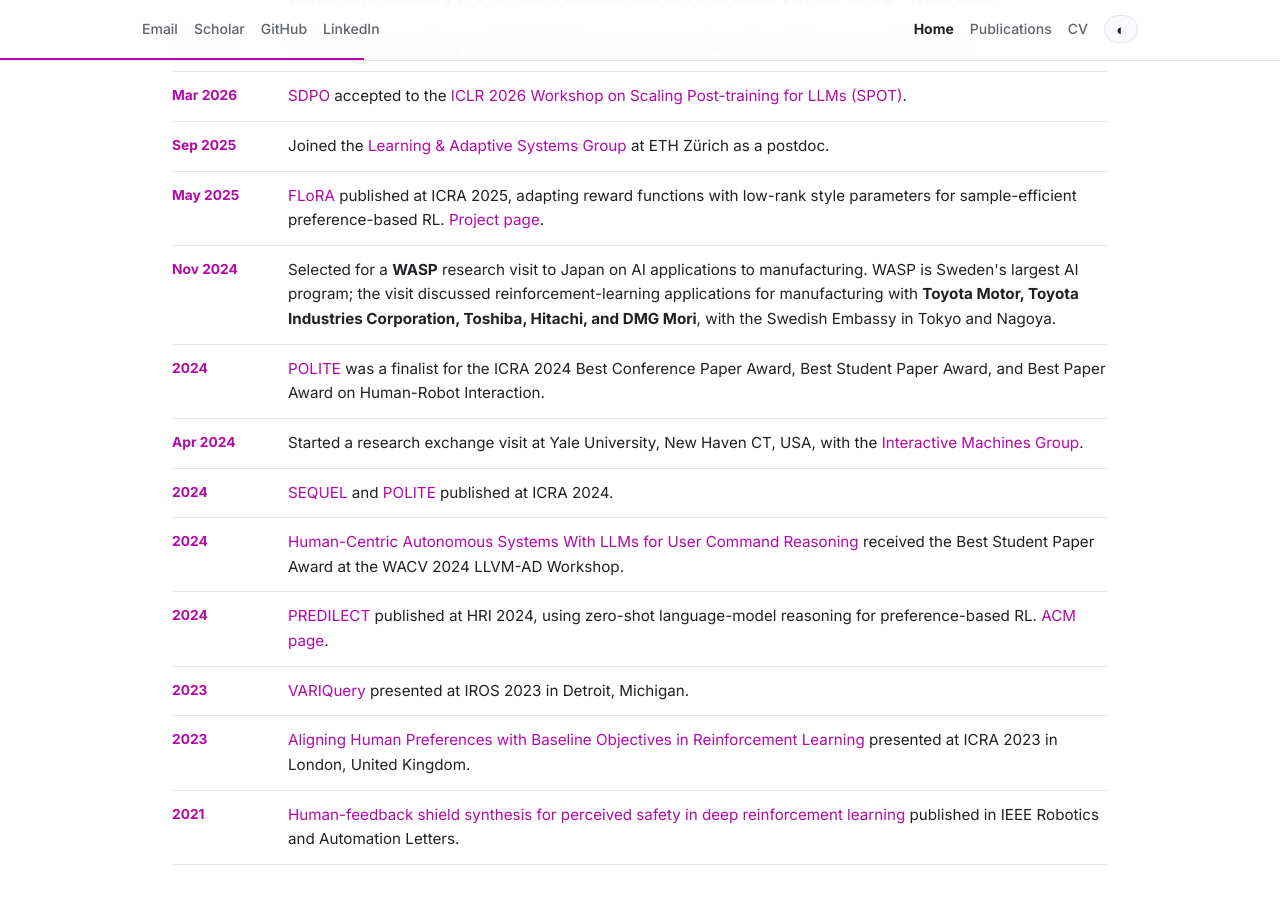
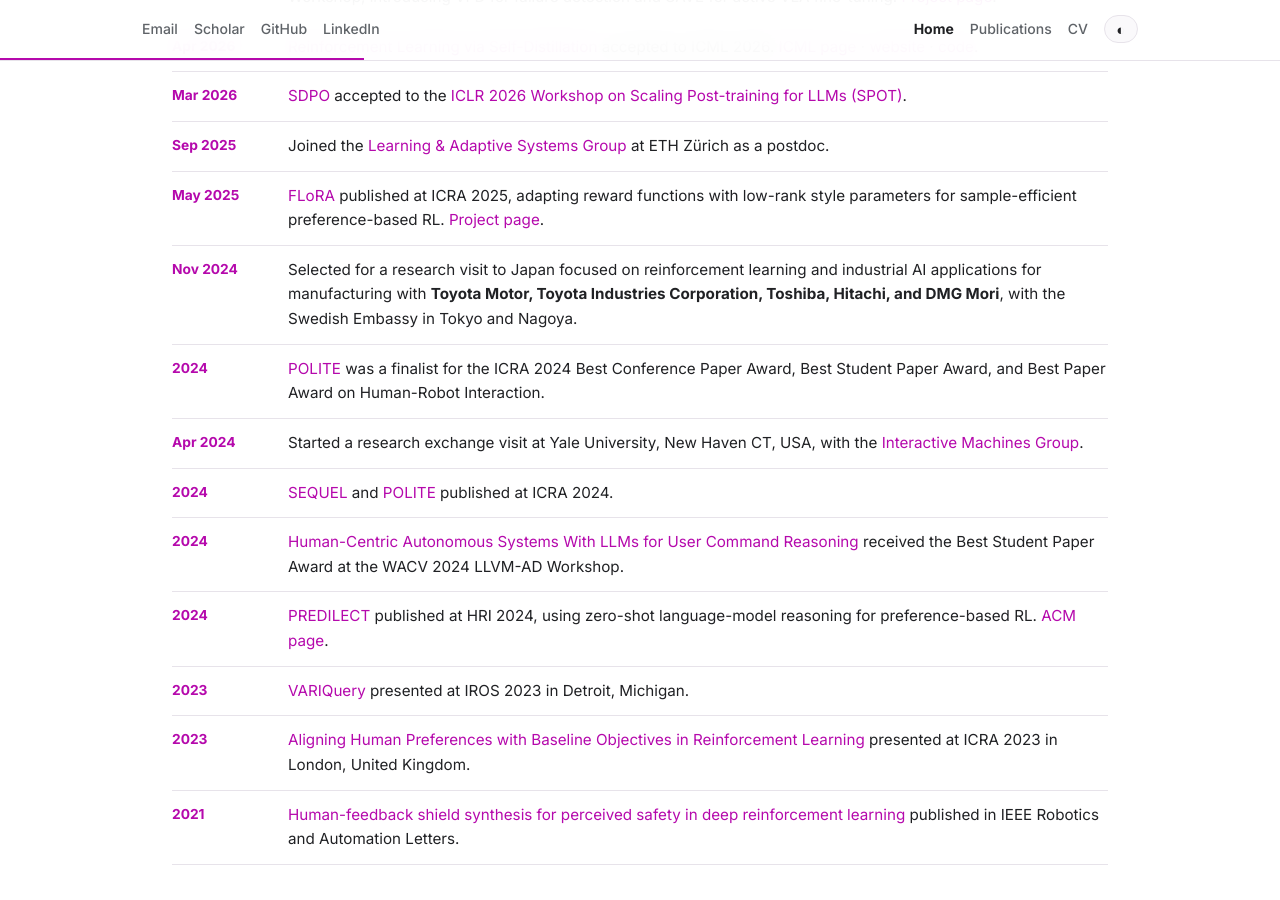
Before and after one commit to DanielLSM/daniellsm.github.io, a Jekyll site: the page index.html, which Jekyll copies as it is, in a window 1280 px wide and 900 px high, scrolled down 814 px. Built offline with Jekyll 4.4.1, drawn with Linux system fonts in a browser that asks for light colours; a style sheet for code colours, icons or effects is not loaded.

Commit message:
Refresh CV industrial applications wording

```diff
--- a/index.html
+++ b/index.html
@@ -32,7 +32,7 @@
       <nav class="nav-links" aria-label="Main navigation">
         <a href="/" aria-current="page">Home</a>
         <a href="/research/">Publications</a>
-        <a href="/assets/Daniel_Marta_CV.pdf?v=1e8f482" target="_blank" rel="noopener">CV</a>
+        <a href="/assets/Daniel_Marta_CV.pdf?v=bd2dac1" target="_blank" rel="noopener">CV</a>
         <button class="theme-toggle" type="button" aria-label="Toggle dark mode" title="Toggle dark mode">◐</button>
       </nav>
     </div>
@@ -53,7 +53,7 @@
       <a class="button" href="https://scholar.google.com/citations?user=sfM-khoAAAAJ&hl=en" target="_blank" rel="noopener">Scholar</a>
       <a class="button" href="https://github.com/DanielLSM/" target="_blank" rel="noopener">GitHub</a>
       <a class="button" href="https://www.linkedin.com/in/daniel-marta-556b4023/" target="_blank" rel="noopener">LinkedIn</a>
-      <a class="button" href="/assets/Daniel_Marta_CV.pdf?v=1e8f482" target="_blank" rel="noopener">CV</a>
+      <a class="button" href="/assets/Daniel_Marta_CV.pdf?v=bd2dac1" target="_blank" rel="noopener">CV</a>
     </div>
   </div>
   <aside class="profile-card">
@@ -70,7 +70,7 @@
     <tr><th>Mar 2026</th><td><a href="https://arxiv.org/abs/2601.20802">SDPO</a> accepted to the <a href="https://iclr.cc/virtual/2026/10013442">ICLR 2026 Workshop on Scaling Post-training for LLMs (SPOT)</a>.</td></tr>
     <tr><th>Sep 2025</th><td>Joined the <a href="https://las.inf.ethz.ch/">Learning & Adaptive Systems Group</a> at ETH Zürich as a postdoc.</td></tr>
     <tr><th>May 2025</th><td><a href="https://arxiv.org/abs/2504.10002">FLoRA</a> published at ICRA 2025, adapting reward functions with low-rank style parameters for sample-efficient preference-based RL. <a href="https://sites.google.com/view/preflora/">Project page</a>.</td></tr>
-    <tr><th>Nov 2024</th><td>Selected for a <strong>WASP</strong> research visit to Japan on AI applications to manufacturing. WASP is Sweden's largest AI program; the visit discussed reinforcement-learning applications for manufacturing with <strong>Toyota Motor, Toyota Industries Corporation, Toshiba, Hitachi, and DMG Mori</strong>, with the Swedish Embassy in Tokyo and Nagoya.</td></tr>
+    <tr><th>Nov 2024</th><td>Selected for a research visit to Japan focused on reinforcement learning and industrial AI applications for manufacturing with <strong>Toyota Motor, Toyota Industries Corporation, Toshiba, Hitachi, and DMG Mori</strong>, with the Swedish Embassy in Tokyo and Nagoya.</td></tr>
     <tr><th>2024</th><td><a href="https://ieeexplore.ieee.org/document/10610505">POLITE</a> was a finalist for the ICRA 2024 Best Conference Paper Award, Best Student Paper Award, and Best Paper Award on Human-Robot Interaction.</td></tr>
     <tr><th>Apr 2024</th><td>Started a research exchange visit at Yale University, New Haven CT, USA, with the <a href="https://interactive-machines.gitlab.io/">Interactive Machines Group</a>.</td></tr>
     <tr><th>2024</th><td><a href="https://ieeexplore.ieee.org/document/10610534">SEQUEL</a> and <a href="https://ieeexplore.ieee.org/document/10610505">POLITE</a> published at ICRA 2024.</td></tr>
--- a/research.html
+++ b/research.html
@@ -32,7 +32,7 @@
       <nav class="nav-links" aria-label="Main navigation">
         <a href="/">Home</a>
         <a href="/research/" aria-current="page">Publications</a>
-        <a href="/assets/Daniel_Marta_CV.pdf?v=1e8f482" target="_blank" rel="noopener">CV</a>
+        <a href="/assets/Daniel_Marta_CV.pdf?v=bd2dac1" target="_blank" rel="noopener">CV</a>
         <button class="theme-toggle" type="button" aria-label="Toggle dark mode" title="Toggle dark mode">◐</button>
       </nav>
     </div>
--- a/research/index.html
+++ b/research/index.html
@@ -32,7 +32,7 @@
       <nav class="nav-links" aria-label="Main navigation">
         <a href="/">Home</a>
         <a href="/research/" aria-current="page">Publications</a>
-        <a href="/assets/Daniel_Marta_CV.pdf?v=1e8f482" target="_blank" rel="noopener">CV</a>
+        <a href="/assets/Daniel_Marta_CV.pdf?v=bd2dac1" target="_blank" rel="noopener">CV</a>
         <button class="theme-toggle" type="button" aria-label="Toggle dark mode" title="Toggle dark mode">◐</button>
       </nav>
     </div>
```
Also changed, not shown: 1 other file.
